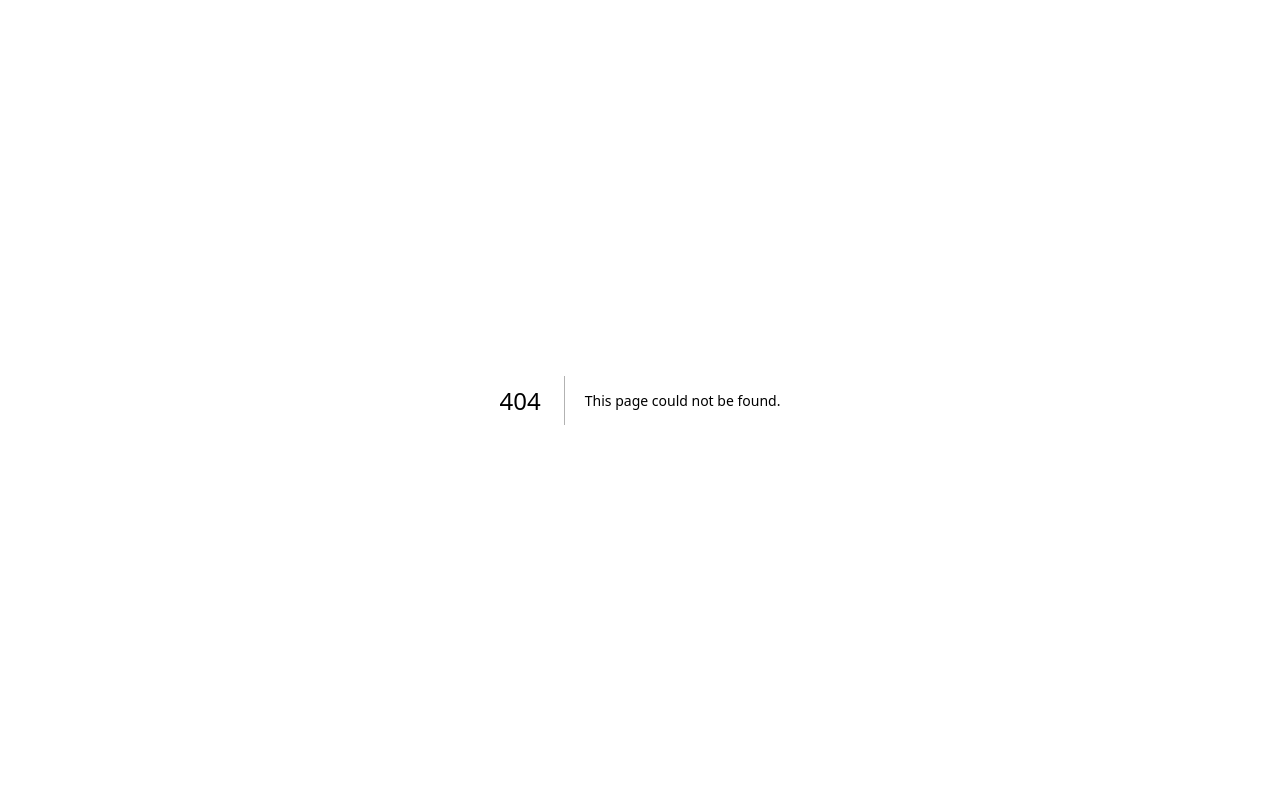
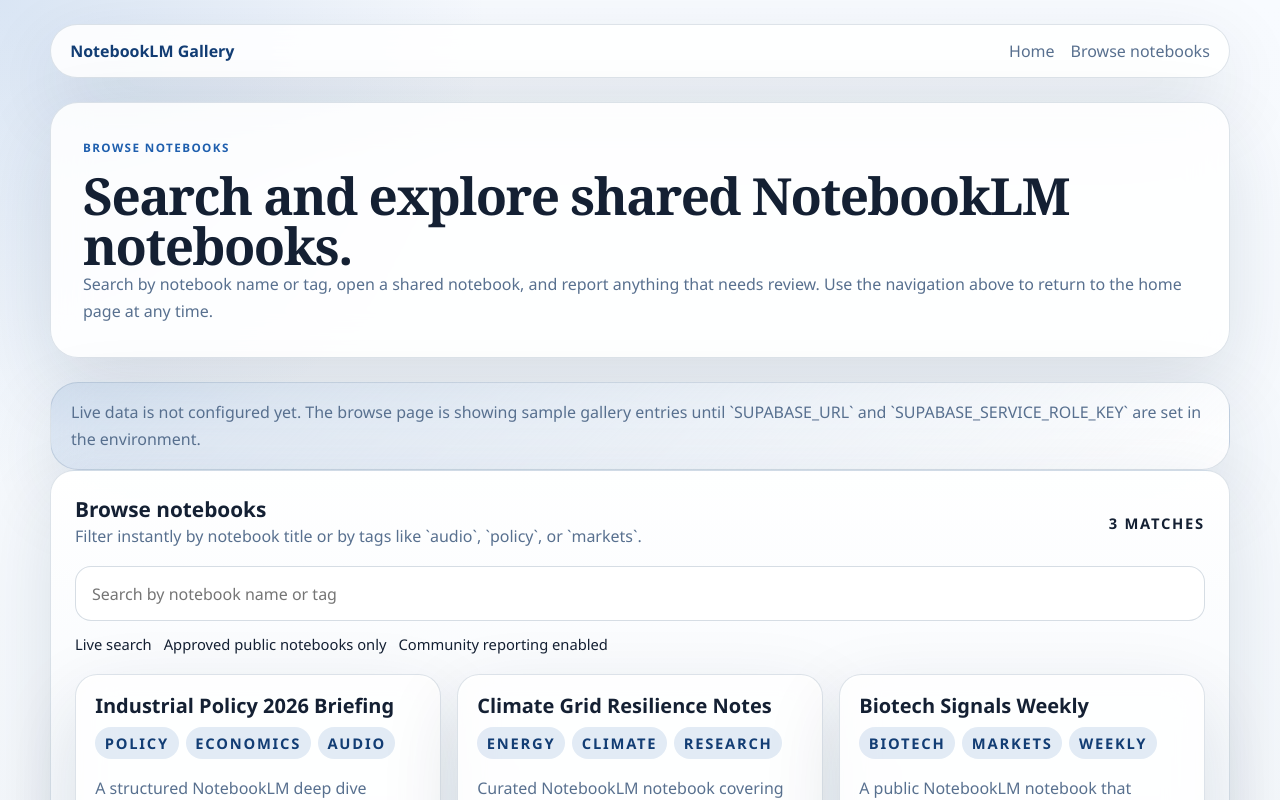
Before and after one commit to drcjsnider/notebooklm-gallery, a Next.js app: page /browse in a window 1280 px wide. Before the commit this address had no page. Shown: the top 800 px of the page. Built offline with nearby package versions, Linux system fonts and the light colour scheme; no server answers.

Commit message:
https://github.com/drcjsnider/notebooklm-gallery.git

```diff
--- /dev/null
+++ b/src/app/browse/page.tsx
@@ -0,0 +1,50 @@
+import Link from "next/link";
+
+import { NotebookGallery } from "@/components/notebook-gallery";
+import { getApprovedNotebooks, isLiveDataEnabled } from "@/lib/notebooks";
+
+export const dynamic = "force-dynamic";
+
+export default async function BrowsePage() {
+  const notebooks = await getApprovedNotebooks();
+  const liveDataEnabled = isLiveDataEnabled();
+
+  return (
+    <main className="page-shell browse-shell">
+      <nav className="top-nav" aria-label="Primary">
+        <Link className="nav-brand" href="/">
+          NotebookLM Gallery
+        </Link>
+        <div className="nav-links">
+          <Link href="/">Home</Link>
+          <Link href="/browse">Browse notebooks</Link>
+        </div>
+      </nav>
+
+      <section className="browse-hero">
+        <span className="section-kicker">Browse notebooks</span>
+        <h1>Search and explore shared NotebookLM notebooks.</h1>
+        <p>
+          Search by notebook name or tag, open a shared notebook, and report
+          anything that needs review. Use the navigation above to return to the
+          home page at any time.
+        </p>
+      </section>
+
+      {!liveDataEnabled ? (
+        <section className="setup-banner" aria-label="Setup notice">
+          <p>
+            Live data is not configured yet. The browse page is showing sample
+            gallery entries until `SUPABASE_URL` and
+            `SUPABASE_SERVICE_ROLE_KEY` are set in the environment.
+          </p>
+        </section>
+      ) : null}
+
+      <NotebookGallery
+        notebooks={notebooks}
+        reportingEnabled={liveDataEnabled}
+      />
+    </main>
+  );
+}
--- a/src/app/globals.css
+++ b/src/app/globals.css
@@ -65,6 +65,44 @@
   padding: 2rem 0 4rem;
 }
 
+.top-nav,
+.hero-copy,
+.hero-panel,
+.section-grid,
+.setup-banner,
+.submit-card,
+.gallery-card,
+.search-panel,
+.modal-card,
+.browse-hero {
+  background: var(--surface);
+  backdrop-filter: blur(18px);
+  border: 1px solid var(--border);
+  box-shadow: var(--shadow);
+}
+
+.top-nav {
+  display: flex;
+  align-items: center;
+  justify-content: space-between;
+  gap: 1rem;
+  padding: 0.95rem 1.2rem;
+  border-radius: 999px;
+  margin-bottom: 1.5rem;
+}
+
+.nav-brand {
+  font-weight: 700;
+  color: var(--accent-strong);
+}
+
+.nav-links {
+  display: flex;
+  flex-wrap: wrap;
+  gap: 1rem;
+  color: var(--text-soft);
+}
+
 .hero {
   display: grid;
   grid-template-columns: minmax(0, 1.8fr) minmax(300px, 0.95fr);
@@ -76,20 +114,7 @@
 .hero-panel,
 .section-grid,
 .setup-banner,
-.submit-card,
-.gallery-card,
-.search-panel,
-.modal-card {
-  background: var(--surface);
-  backdrop-filter: blur(18px);
-  border: 1px solid var(--border);
-  box-shadow: var(--shadow);
-}
-
-.hero-copy,
-.hero-panel,
-.section-grid,
-.setup-banner {
+.browse-hero {
   border-radius: 28px;
 }
 
@@ -115,16 +140,21 @@
 }
 
 .hero h1,
-.section-heading h2 {
+.section-heading h2,
+.browse-hero h1 {
   font-family: Georgia, "Times New Roman", serif;
   line-height: 0.98;
   letter-spacing: -0.03em;
 }
 
-.hero h1 {
-  max-width: 12ch;
+.hero-title-small {
+  max-width: 100%;
   margin-top: 1rem;
-  font-size: clamp(3rem, 7vw, 5.8rem);
+  font-size: 1.2rem;
+  font-weight: 700;
+  letter-spacing: 0;
+  line-height: 1.3;
+  font-family: "Segoe UI", "Aptos", "Trebuchet MS", sans-serif;
 }
 
 .hero-lead,
@@ -135,14 +165,15 @@
 .helper-text,
 .card-description,
 .meta-text,
-.submit-note {
+.submit-note,
+.browse-hero p {
   color: var(--text-soft);
   line-height: 1.7;
 }
 
 .hero-lead {
   max-width: 56ch;
-  margin-top: 1.25rem;
+  margin-top: 1rem;
   font-size: 1.08rem;
 }
 
@@ -178,6 +209,13 @@
   font-size: 0.92rem;
 }
 
+.hero-actions {
+  display: flex;
+  gap: 0.9rem;
+  flex-wrap: wrap;
+  margin-top: 1.5rem;
+}
+
 .hero-panel {
   padding: 2rem;
   display: flex;
@@ -211,9 +249,19 @@
   align-self: start;
 }
 
-.section-heading h2 {
+.section-heading h2,
+.browse-hero h1 {
   margin-top: 0.8rem;
   font-size: clamp(2rem, 4vw, 3.35rem);
+}
+
+.browse-shell {
+  padding-top: 1.5rem;
+}
+
+.browse-hero {
+  padding: 2rem;
+  margin-bottom: 1.5rem;
 }
 
 .submit-card,
@@ -348,7 +396,9 @@
 .button-primary:hover,
 .button-secondary:hover,
 .button-ghost:hover,
-.card-link:hover {
+.card-link:hover,
+.nav-links a:hover,
+.nav-brand:hover {
   transform: translateY(-1px);
 }
 
@@ -425,32 +475,7 @@
   display: flex;
   flex-direction: column;
   border-radius: 22px;
-  overflow: hidden;
   min-height: 100%;
-}
-
-.card-image {
-  aspect-ratio: 16 / 10;
-  background:
-    linear-gradient(135deg, rgba(17, 52, 96, 0.82), rgba(54, 118, 192, 0.42)),
-    linear-gradient(135deg, #d5e4f4, #eff5fb);
-}
-
-.card-image img {
-  width: 100%;
-  height: 100%;
-  object-fit: cover;
-}
-
-.card-image-fallback {
-  width: 100%;
-  height: 100%;
-  display: grid;
-  place-items: center;
-  color: white;
-  font-family: Georgia, "Times New Roman", serif;
-  font-size: 1.1rem;
-  letter-spacing: 0.02em;
 }
 
 .card-body {
@@ -561,11 +586,17 @@
     padding-top: 0.75rem;
   }
 
-  .hero h1 {
-    max-width: 100%;
-    font-size: clamp(2.35rem, 14vw, 4rem);
+  .top-nav,
+  .submit-actions,
+  .search-header,
+  .card-actions,
+  .modal-actions,
+  .hero-actions {
+    flex-direction: column;
+    align-items: stretch;
   }
 
+  .nav-links,
   .hero-metrics,
   .submit-grid {
     grid-template-columns: 1fr;
@@ -577,15 +608,8 @@
   .setup-banner,
   .submit-card,
   .search-panel,
-  .modal-card {
+  .modal-card,
+  .browse-hero {
     padding: 1.2rem;
   }
-
-  .submit-actions,
-  .search-header,
-  .card-actions,
-  .modal-actions {
-    flex-direction: column;
-    align-items: stretch;
-  }
 }
```
Also changed, not shown: src/app/page.tsx (+36 -31 lines).
